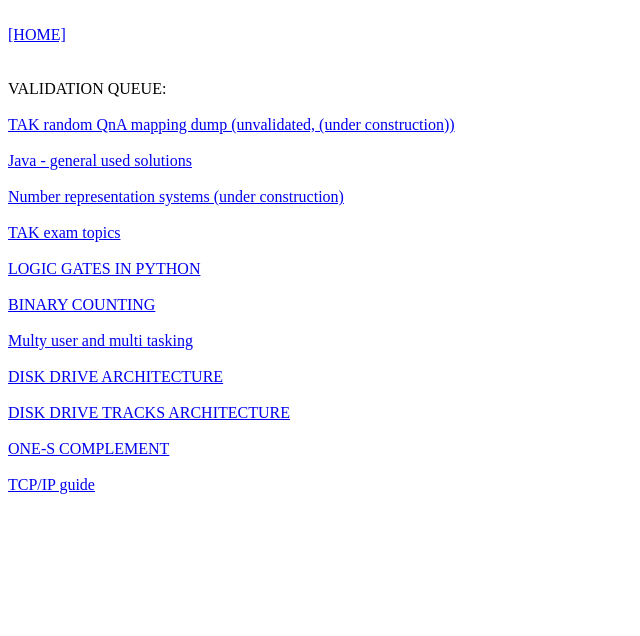
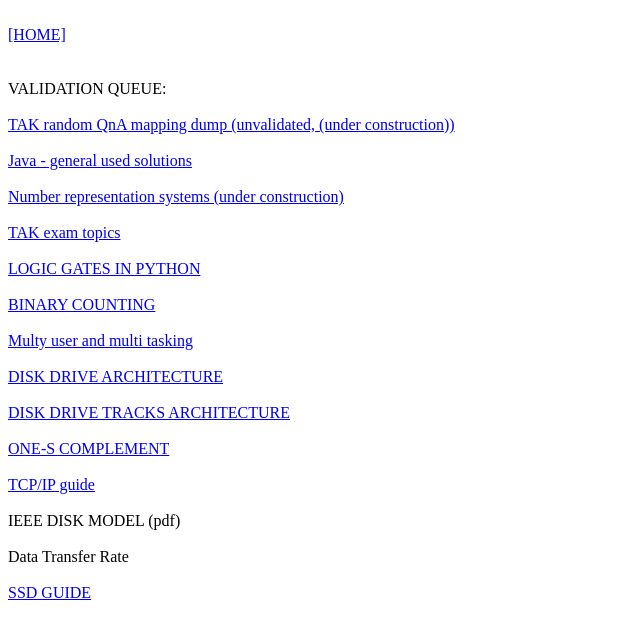
Before and after one commit to qwantanius/qwantanius.github.io, a plain HTML site: page src/pages/resources.html in a window 1280 px wide. Shown: the whole page, without its empty margins (0-640 px from the left). Drawn offline with Linux system fonts and the light colour scheme.

Commit message:
cs13 qna page page

```diff
--- a/src/pages/resources.html
+++ b/src/pages/resources.html
@@ -45,5 +45,14 @@
     <br>
       <a href="http://www.tcpipguide.com/">TCP/IP guide</a>
     </br>
+    <br>
+      <a gref="https://www2.cs.uh.edu/~paris/7360/PAPERS03/IEEEComputer.DiskModel.pdf">IEEE DISK MODEL (pdf)</a>
+    </br>
+    <br>
+      <a gref="https://en.wikipedia.org/wiki/Hard_disk_drive_performance_characteristics#Data_transfer_rate">Data Transfer Rate</a>
+    </br>
+    <br>
+      <a href="https://www.pctechguide.com/hard-disks/solid-state-hard-drive-ssd-technology-guide">SSD GUIDE</a>
+    </br>
   </body>
 </html>
```
Also changed, not shown: index.html (+3 -0 lines), src/pages/cs-13-answers.html (added, +30 -0 lines), src/pages/hdd.html (+23 -0 lines).
